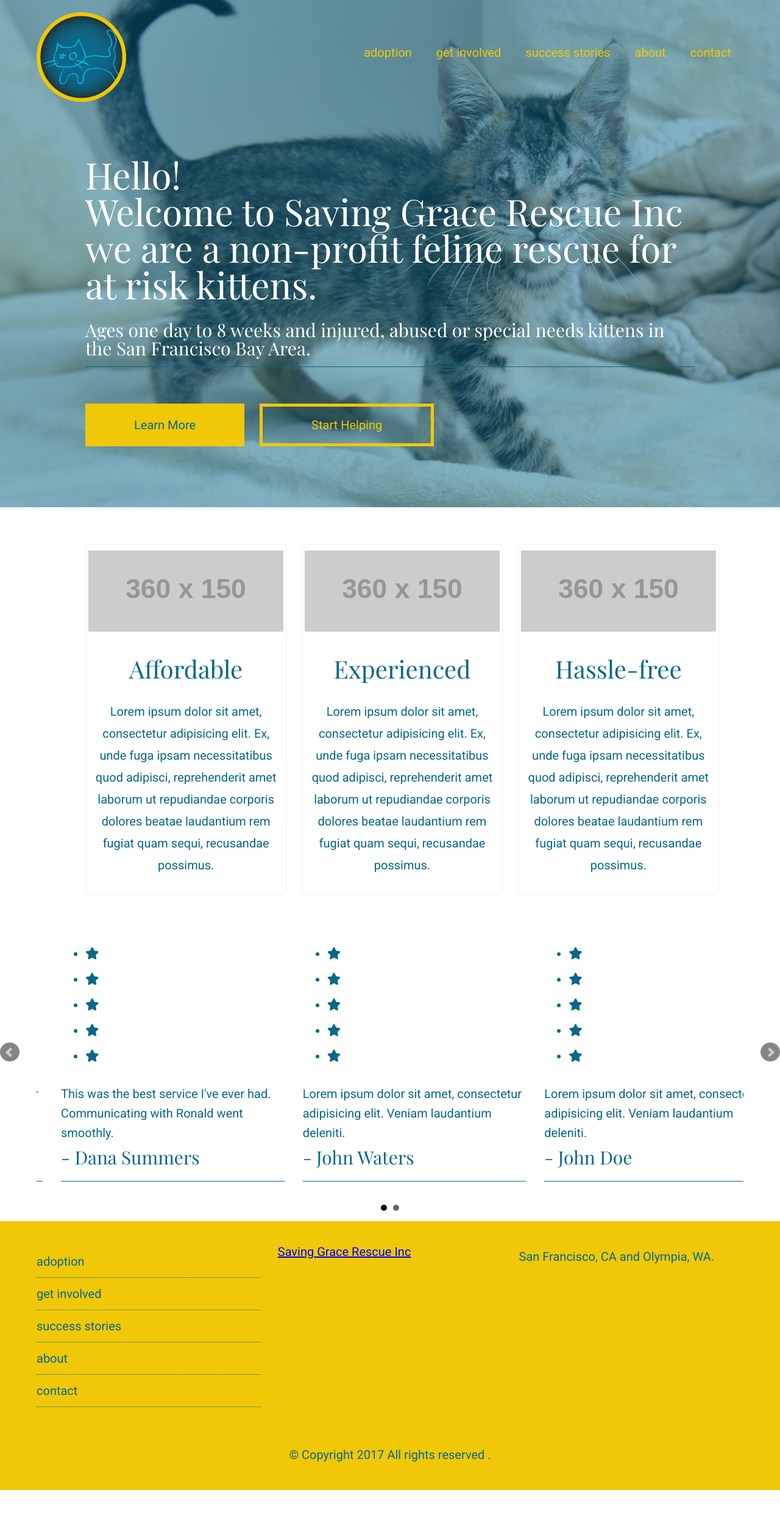
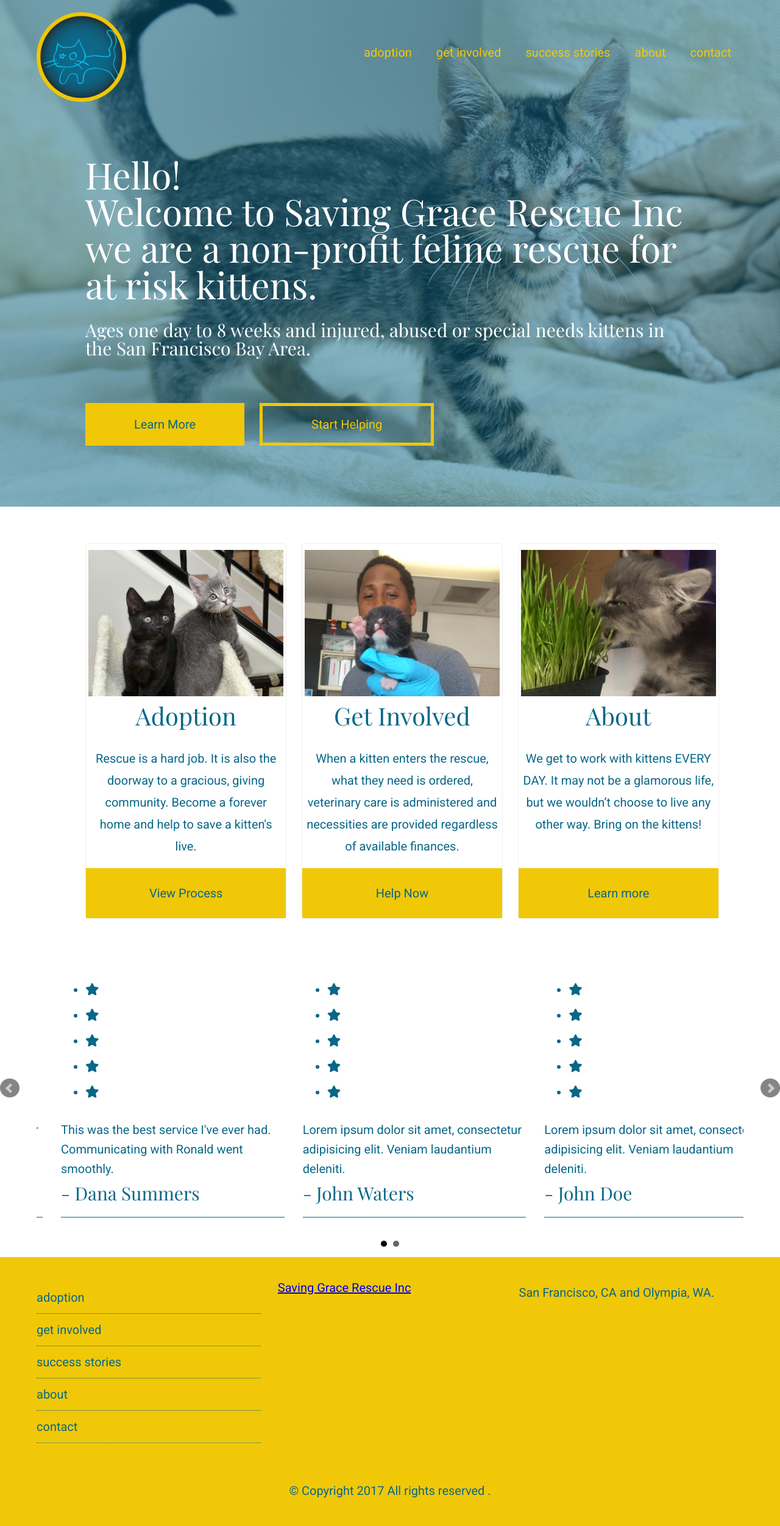
Before and after one commit to savinggracerescue/savinggracerescue.github.io, a Jekyll site: the page built from index.html, in a window 1280 px wide. Shown: the whole page at 61% size. Built offline with Jekyll 4.4.1, drawn with Linux system fonts in a browser that asks for light colours; nearby versions of some CDN libraries; before the commit the page ends 2444 px from its top, so only the background shows below that.

Commit message:
Reworked index .ctas and added images

```diff
--- a/_sass/globals/eyecatcher.scss
+++ b/_sass/globals/eyecatcher.scss
@@ -26,6 +26,7 @@
 
     h3 {
         margin: 1em 0 2em 0;
+        border-bottom: 0;
     }
 
     &:before {
--- a/css/styles.css
+++ b/css/styles.css
@@ -553,22 +553,6 @@ a.btn {
     clear: both;
     content: "";
     display: block; }
-  .primary .ctas > li {
-    float: left;
-    display: block;
-    margin-right: 2.35765%;
-    width: 31.76157%;
-    text-align: center;
-    border: 1px solid #eee;
-    border-radius: .3em;
-    padding: .5em .2em; }
-    .primary .ctas > li:last-child {
-      margin-right: 0; }
-    .primary .ctas > li header img {
-      width: 100%;
-      margin-bottom: 1em; }
-    .primary .ctas > li header h2 {
-      text-align: center; }
 
 footer.footer {
   background-color: #F0C808;
@@ -664,7 +648,7 @@ header.header {
     display: none; }
 
 .eyecatcher {
-  background: linear-gradient(rgba(255, 241, 208, 0.4), rgba(255, 241, 208, 0.4)), url("/images/cover/cover-photo4.jpg");
+  background: linear-gradient(rgba(255, 241, 208, 0.4), rgba(255, 241, 208, 0.4)), url("/images/cover/cover-photo10.jpg");
   background-repeat: no-repeat;
   background-position: bottom;
   background-size: cover;
@@ -685,7 +669,8 @@ header.header {
   .eyecatcher h1:first-child {
     margin: 2em 0; }
   .eyecatcher h3 {
-    margin: 1em 0 2em 0; }
+    margin: 1em 0 2em 0;
+    border-bottom: 0; }
   .eyecatcher:before {
     content: '';
     position: absolute;
@@ -699,6 +684,53 @@ header.header {
 
 .index .eyecatcher h1:first-child {
   margin: 1.6em 0 0 0; }
+
+.index .ctas {
+  display: -ms-flexbox;
+  display: flex; }
+  .index .ctas > li {
+    float: left;
+    display: block;
+    margin-right: 2.35765%;
+    width: 31.76157%;
+    text-align: center;
+    border: 1px solid #eee;
+    border-radius: .3em;
+    padding: .5em .2em 4em .2em;
+    position: relative; }
+    .index .ctas > li:last-child {
+      margin-right: 0; }
+    .index .ctas > li a {
+      display: block;
+      overflow: hidden; }
+      .index .ctas > li a header {
+        height: 12em;
+        position: relative;
+        z-index: 10;
+        text-indent: -9999px;
+        transition: all .5s ease-in-out; }
+        .index .ctas > li a header:hover {
+          -webkit-transform: scale(1.2);
+                  transform: scale(1.2); }
+        .index .ctas > li a header img {
+          width: 100%;
+          margin-bottom: 1em; }
+      .index .ctas > li a:last-child {
+        position: absolute;
+        bottom: 0;
+        left: 0;
+        width: 100%; }
+    .index .ctas > li.adoption header {
+      background: url("/images/cta1.jpg") no-repeat;
+      background-size: cover; }
+    .index .ctas > li.get-involved header {
+      background: url("/images/cta2.jpg") no-repeat;
+      background-size: cover; }
+    .index .ctas > li.about header {
+      background: url("/images/cta3.jpg") no-repeat;
+      background-size: cover; }
+    .index .ctas > li h2 {
+      text-align: center; }
 
 .adoption .adoption-agreement {
   background-color: #fff;
--- a/index.html
+++ b/index.html
@@ -5,38 +5,47 @@ title: Saving Grace Rescue
 
 <section class="primary">
   <ul class="ctas">
-    <li>
-      <header>
-        <img src="http://placehold.it/360x150" alt="">
-        <h2>
-          Affordable
-        </h2>
-      </header>
+    <li class="adoption">
+      <a href="/adoption">
+        <header>
+          Adoption
+        </header>
+      </a>
+      <h2>
+          Adoption
+      </h2>
       <p>
-        Lorem ipsum dolor sit amet, consectetur adipisicing elit. Ex, unde fuga ipsam necessitatibus quod adipisci, reprehenderit amet laborum ut repudiandae corporis dolores beatae laudantium rem fugiat quam sequi, recusandae possimus.
+        Rescue is a hard job.  It is also the doorway to a gracious, giving community. Become a forever home and help to save a kitten's live.
       </p>
+      <a href="/adoption" class="btn">View Process</a>
     </li>
-    <li>
-      <header>
-        <img src="http://placehold.it/360x150" alt="">
-        <h2>
-          Experienced
-        </h2>
-      </header>
+    <li class="get-involved">
+      <a href="/get-involved">
+        <header>
+          Get Involved
+        </header>
+      </a>
+      <h2>
+        Get Involved
+      </h2>
       <p>
-        Lorem ipsum dolor sit amet, consectetur adipisicing elit. Ex, unde fuga ipsam necessitatibus quod adipisci, reprehenderit amet laborum ut repudiandae corporis dolores beatae laudantium rem fugiat quam sequi, recusandae possimus.
+        When a kitten enters the rescue, what they need is ordered, veterinary care is administered and necessities are provided regardless of available finances.
       </p>
+      <a href="/get-involved" class="btn">Help Now</a>
     </li>
-    <li>
-      <header>
-        <img src="http://placehold.it/360x150" alt="">
-        <h2>
-          Hassle-free
-        </h2>
-      </header>
+    <li class="about">
+      <a href="/about">
+        <header>
+          About
+        </header>
+      </a>
+      <h2>
+        About
+      </h2>
       <p>
-        Lorem ipsum dolor sit amet, consectetur adipisicing elit. Ex, unde fuga ipsam necessitatibus quod adipisci, reprehenderit amet laborum ut repudiandae corporis dolores beatae laudantium rem fugiat quam sequi, recusandae possimus.
+        We get to work with kittens EVERY DAY. It may not be a glamorous life, but we wouldn’t choose to live any other way. Bring on the kittens!
       </p>
+      <a href="/about" class="btn">Learn more</a>
     </li>
   </ul>
 </section>
```
Also changed, not shown: _sass/globals/globals.scss (+0 -21 lines), _sass/home.scss (+67 -0 lines), images/adoption-heart.png (added), images/cta1.jpg (added), images/cta2.jpg (added), images/cta3.jpg (added), images/get-involved.png (added), images/murdoch.jpg (added).
